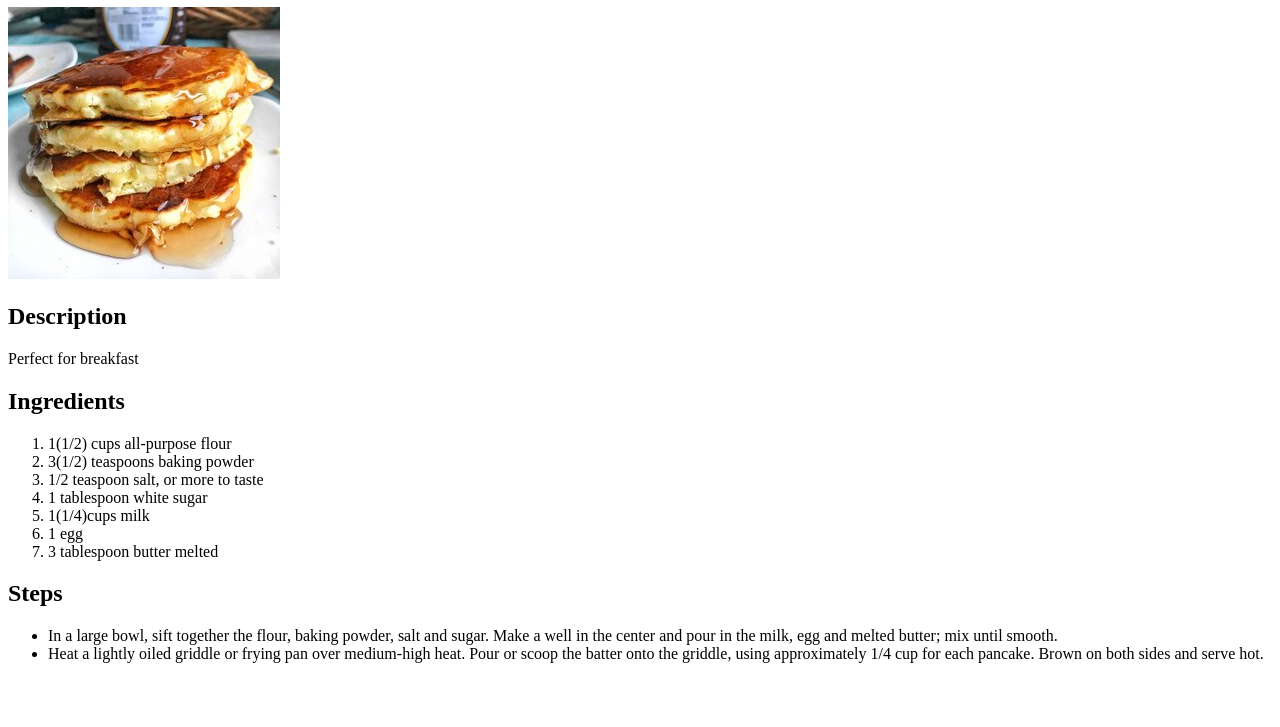
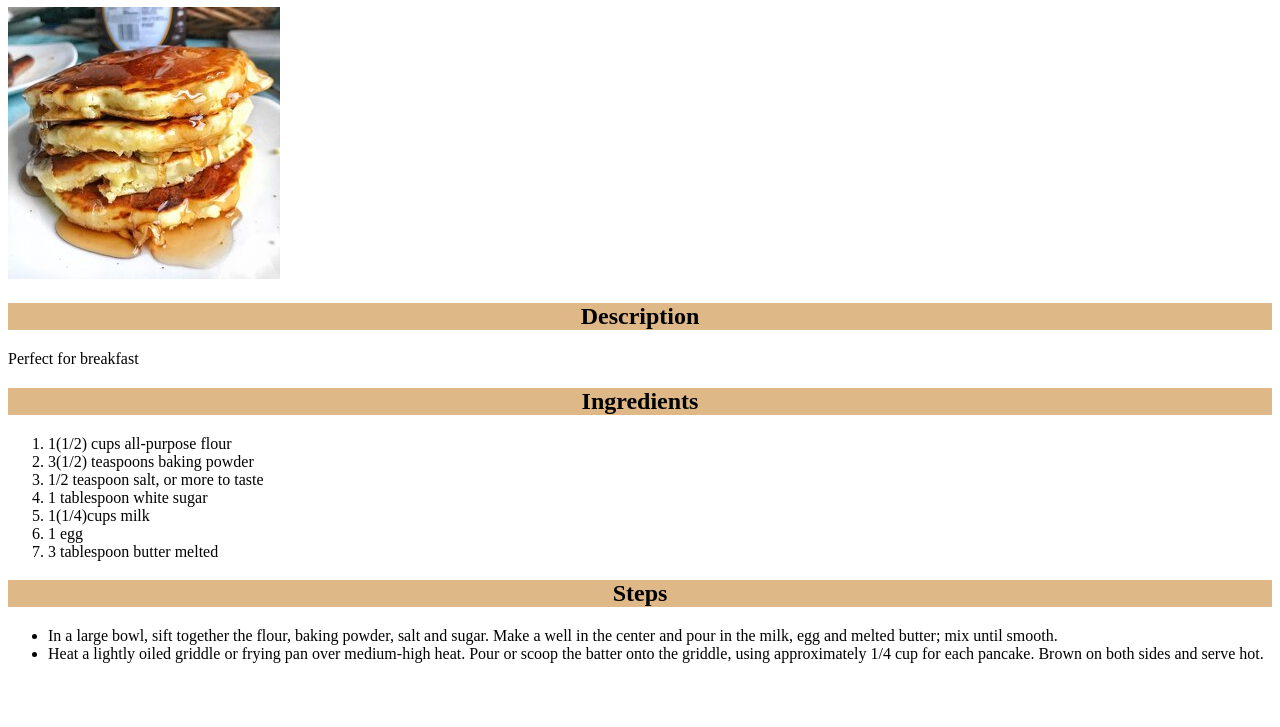
Before and after one commit to Alfred224/git_test, a plain HTML site: page recipes-project/recipes/pancakes.html in a window 1280 px wide. Shown: the part 73-800 px from the top of the page. Drawn offline with Linux system fonts and the light colour scheme.

Commit message:
Recipes Project

```diff
--- a/recipes-project/recipes/pancakes.html
+++ b/recipes-project/recipes/pancakes.html
@@ -3,6 +3,7 @@
     <head>
         <meta charset="UTF-8">
         <title>Recipe For Pancakes</title>
+        <link rel="stylesheet" href="/styles.css">
     </head>
     <body>
         <h1>Pancake recipe</h1>
--- a/recipes-project/styles.css
+++ b/recipes-project/styles.css
@@ -0,0 +1,6 @@
+h1,
+h2 {
+    display: flex;
+    justify-content: center;
+    background-color: burlywood;
+}
```
Also changed, not shown: recipes-project/index.html (+1 -0 lines), recipes-project/recipes/tacos.html (+1 -0 lines), recipes-project/recipes/waffles.html (+1 -0 lines).
